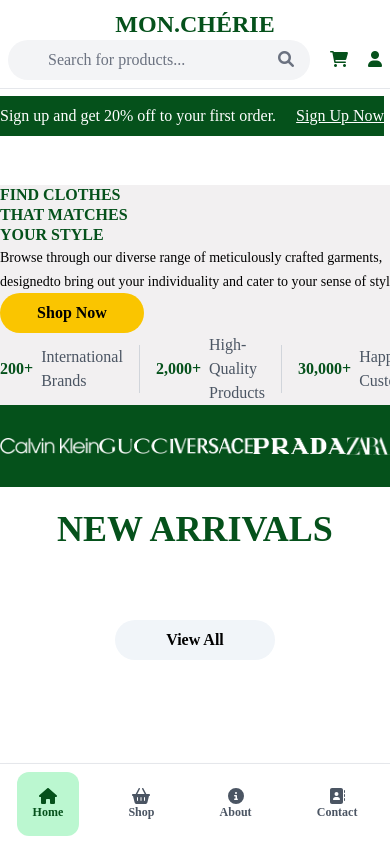
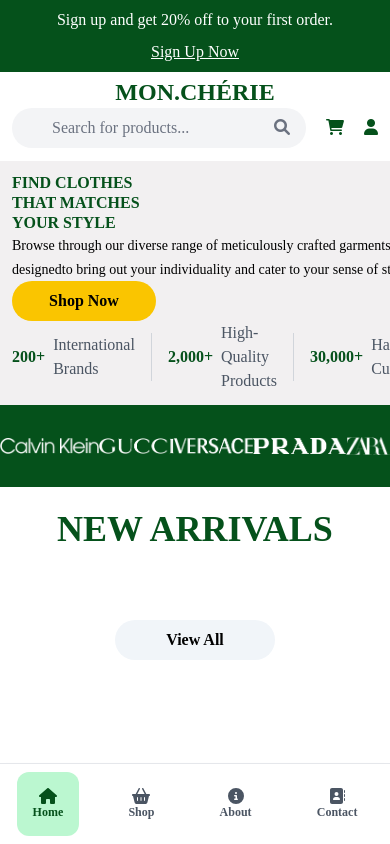
Before and after one commit to injanisgg/capstone-project-hv8, a React (Create React App) app: page / in a window 390 px wide. Shown: the top 844 px of the page. Built offline with nearby package versions, Linux system fonts and the light colour scheme; no server answers.

Commit message:
`Refactor CSS classes and layout in Landing, Navbar, PopupSignin, and Search components`

```diff
--- a/src/components/Landing.jsx
+++ b/src/components/Landing.jsx
@@ -8,9 +8,9 @@
 
 function LandingPage() {
   return (
-    <div>
+    <div className='mt-36'>
     {/* Top page */}
-        <div className="bg-landing xl:w-full 1xl:h-fit flex justify-around">
+        <div className="bg-landing p-3 w-full 1xl:h-fit flex justify-around">
             <div className='lg:gap-5 lg:pt-16 lg:pl-20 flex flex-col justify-evenly'>
                 <h1 className="text-main-army font-extrabold 1xl:text-7xl xl:text-6xl leading-tight ">
                     <span className="block">FIND CLOTHES</span>
--- a/src/components/Navbar.jsx
+++ b/src/components/Navbar.jsx
@@ -24,8 +24,8 @@
   return (
     <div>
       {/* navbar for xl and lg */}
-      <div className="container mx-auto px-4">
-        <div className='hidden lg:fixed top-0 left-0 right-0 z-30'>
+      <div className="px-4">
+        <div className='hidden lg:fixed lg:top-0 lg:left-0 lg:right-0 z-30'>
           <nav className="py-8 w-full bg-white flex flex-col gap-16 items-center text-main-army justify-center">
             <h1 className="text-4xl font-bold">MON.CHÉRIE</h1>
             <NavLink to="/" className={({ isActive }) => isActive? 'hover: underline active font-bold': 'hover:underline'}>Home</NavLink>
@@ -41,8 +41,8 @@
       </div>
 
       {/* navbar for md and sm */}
-      <div className="lg:hidden top-0 left-0 right-0 z-20 bg-white border-b p-2">
-        <div className="flex-col gap-5">
+      <div className="lg:hidden w-full z-20 border-b p-2">
+        <div className="flex-col fixed top-16 p-3 left-0 right-0 gap-5 bg-white">
           <h1 className="text-2xl font-bold justify-self-center text-main-army">MON.CHÉRIE</h1>
           <div className='flex justify-center items-center gap-5'>
             <Search/>
--- a/src/components/PopupSignin.jsx
+++ b/src/components/PopupSignin.jsx
@@ -8,7 +8,7 @@
     }
 
     return (
-        <div className="bg-main-army py-2 text-white flex gap-5 justify-center fixed top-24 z-20 mb-6" onClick={handleRedirect}>
+        <div className="bg-main-army w-full p-2 text-white flex flex-col lg:flex-row gap-2 lg:gap-5 justify-center text-center fixed top-0 lg:top-24 z-20 mb-6" onClick={handleRedirect}>
             <span>Sign up and get 20% off to your first order.</span>
             <span className="underline cursor-pointer" onClick={(e) => {
                 e.stopPropagation(); // Mencegah `div` menangkap event klik
--- a/src/components/Search.jsx
+++ b/src/components/Search.jsx
@@ -19,7 +19,7 @@
   };
 
   return (
-    <div className="container mx-auto">
+    <div className="w-full">
       <form onSubmit={handleSearch} className="relative md:w-92">
         <input
           type="text"
```
